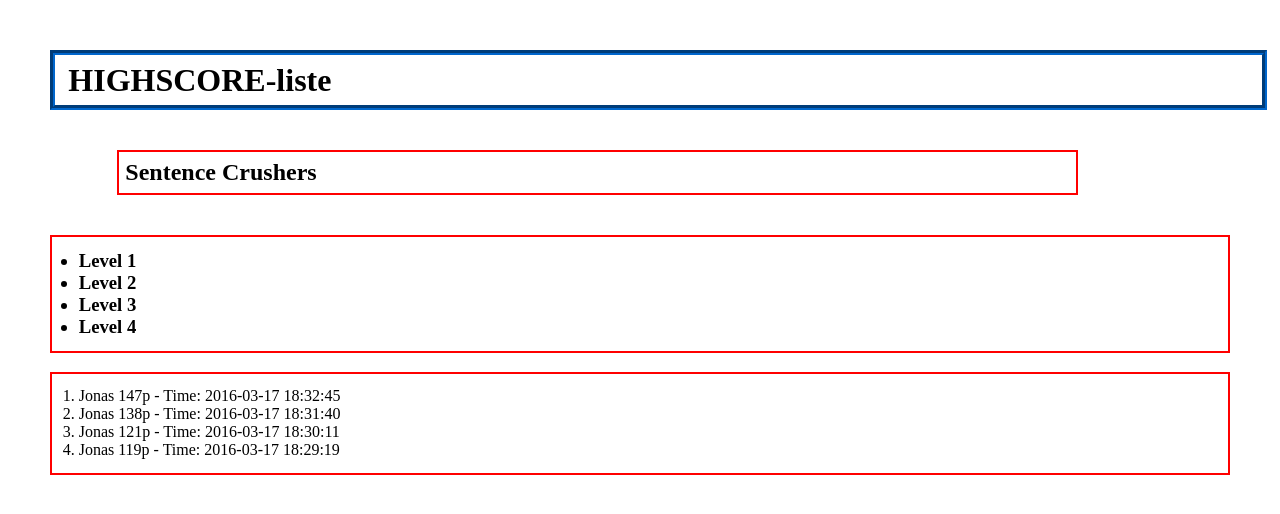
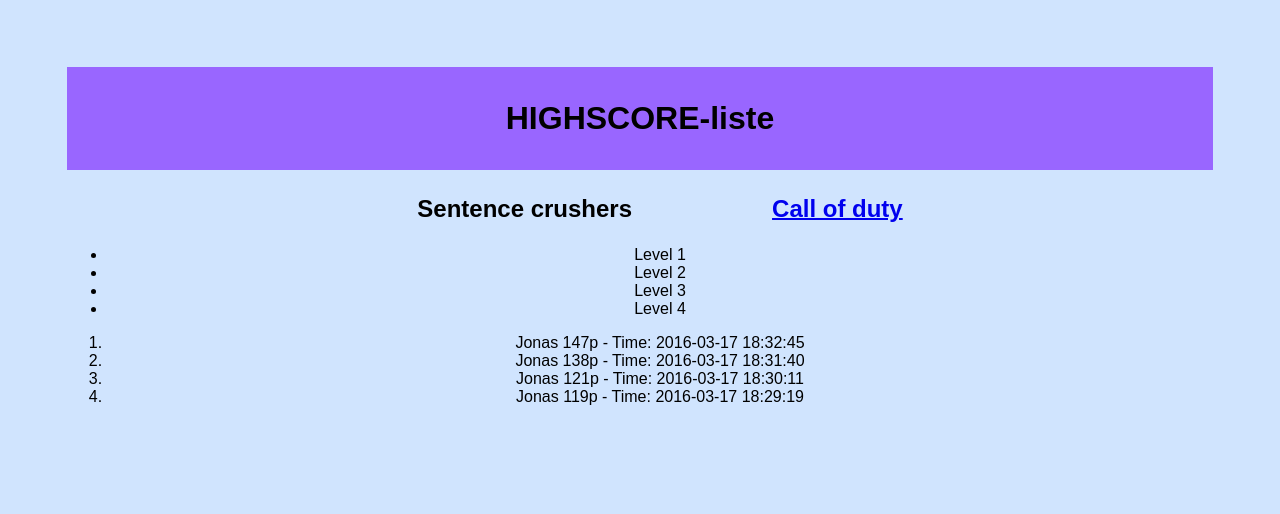
Before and after one commit to EmilZach/Sentence-Crusher, a plain HTML site: page Website/index.html in a window 1280 px wide. Drawn offline with Linux system fonts and the light colour scheme.

Commit message:
Made links between 2 html documents

```diff
--- a/Website/index.html
+++ b/Website/index.html
@@ -1,50 +1,47 @@
 <!DOCTYPE html>
 <html>
 	<head>
-		<title>
-			Highscore - tabell
-		</title>
+		<title> Highscore - tabell </title>
 
-		<!--
-			if margin has 4 values
-				Margin = Top right bottom left
-			if margin has 3 values
-				Margin = Top right-left bottom
-			if margin has 2 values
-			    Margin = Top-bottom righ-left-->
 		<style>
+			body {
+				margin: 50pt;
+				font-family: Arial, Helvetica, sans-serif;
+				text-align: center;
+				background-color: #d0e4fe;
+		    }
 
-			h1 {
-				margin: auto;
-				width: 100%;
-				border: 4pt groove #0066cc;
-				padding: 5pt 10pt;
-			}
+			ul#menu li {
+    				display:inline;
+    				padding: 50pt;
+                }
 
-			h2 {
-				margin: 30pt 50pt;
-				width: 80%;
-				border: 2pt solid red;
-				padding: 5pt;
-			}
+            h1 {
 
+            	padding: 25pt;
+            	background-color: #9966ff;
+            }
 		</style>
-
 	</head>
 
-	<body style="margin: 50px">
+	<body>
+
 		<h1> HIGHSCORE-liste</h1>
-		<h2> Sentence Crushers</h2>
-		<h3>
-			<ul style="border: 2pt solid red; padding: 10pt 20pt">
-				<li> Level 1 </li>
-				<li> Level 2 </li>
-				<li> Level 3 </li>
-				<li> Level 4 </li>
-			</ul>
-		</h3>
-		<!-- needs to be a variable-->
-    	<ol style="border: 2pt solid red; padding: 10pt 20pt">
+		<h2>
+		<ul id="menu">
+			<li> Sentence crushers</li>
+			<li><a href="callOfduty.html"> Call of duty</a></li>
+		</ul>
+		</h2>
+
+		<ul>
+			<li> Level 1 </li>
+			<li> Level 2 </li>
+			<li> Level 3 </li>
+			<li> Level 4 </li>
+		</ul>
+
+    	<ol >
     		<li> Jonas 147p - Time: 2016-03-17 18:32:45 </li>
     		<li> Jonas 138p - Time: 2016-03-17 18:31:40 </li>
     		<li> Jonas 121p - Time: 2016-03-17 18:30:11 </li>
```
